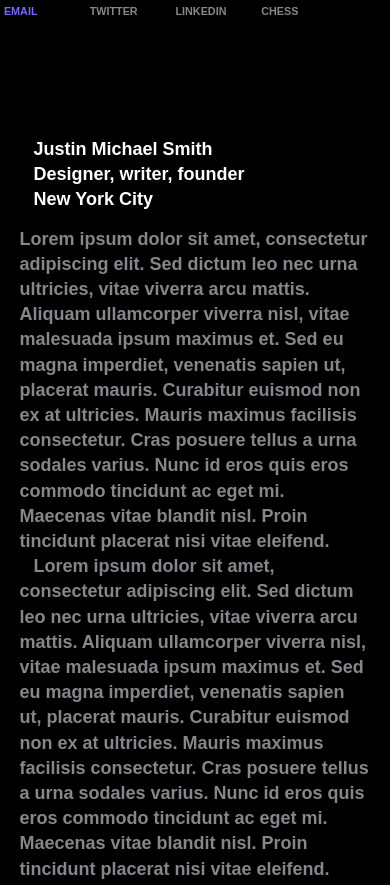
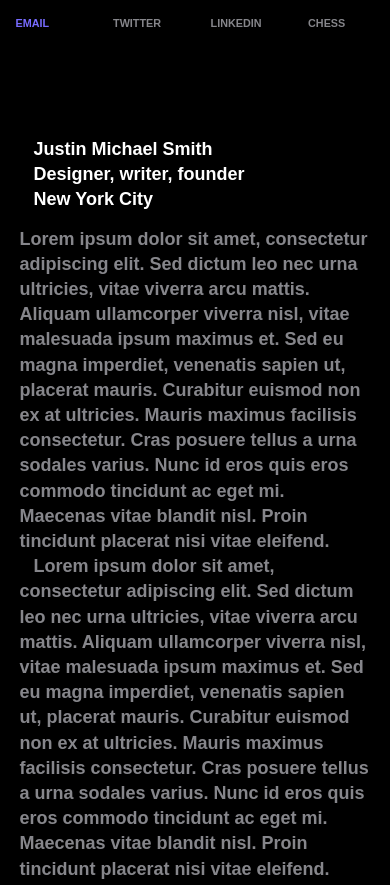
Before and after one commit to justinmichaelsmith/justinmichaelsmith.github.io, a plain HTML site: page index.html in a window 390 px wide. Shown: the top 885 px of the page. Drawn offline with Linux system fonts and the light colour scheme.

Commit message:
changed width of top nav items

```diff
--- a/index.html
+++ b/index.html
@@ -18,6 +18,11 @@
             }
             div.body {
                 max-width: 90%;
+            }
+            .header a {
+                padding: 4%;
+                width: 17%;
+                float: left;
             }
     </style>
 <body>
```
